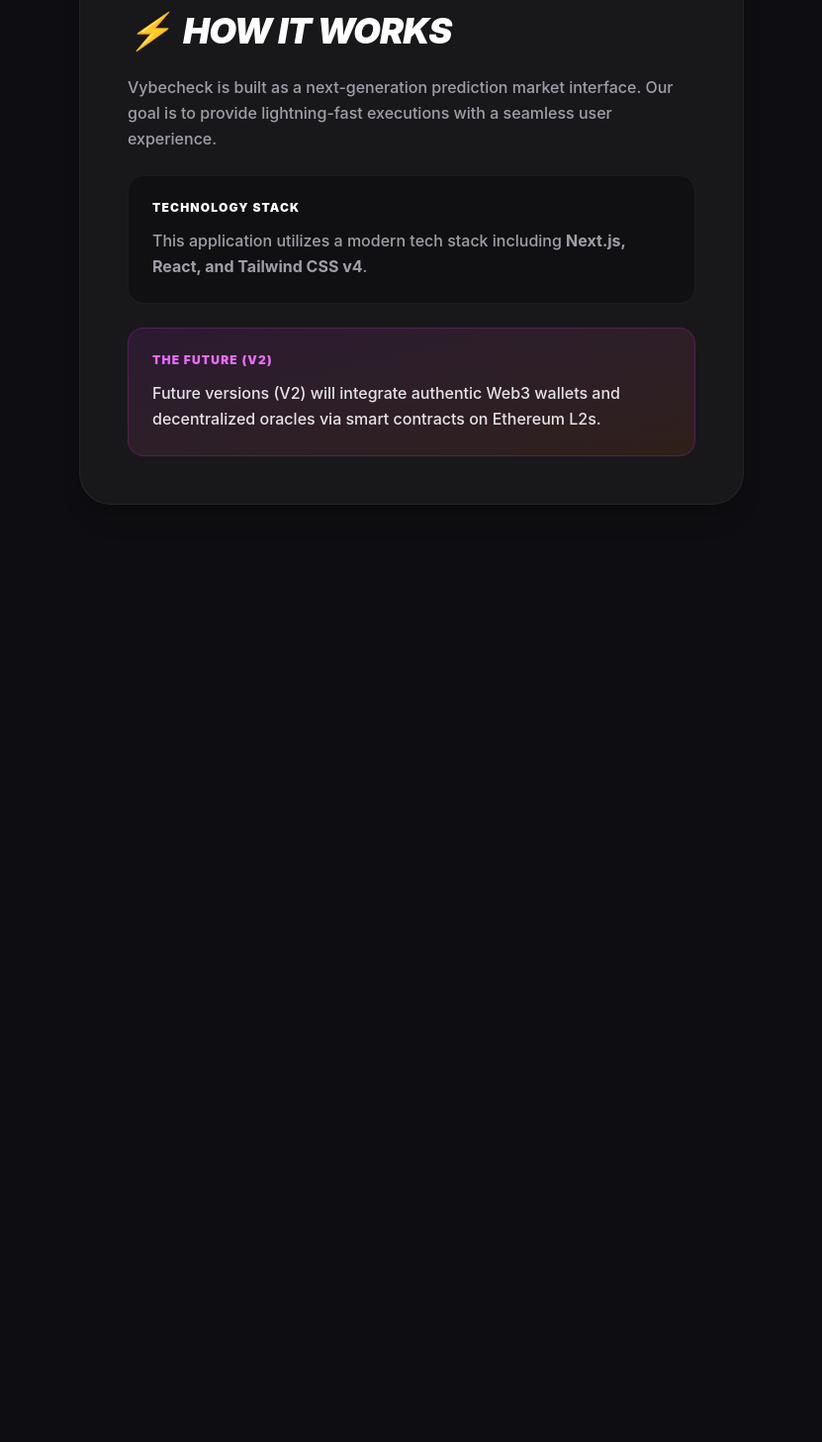
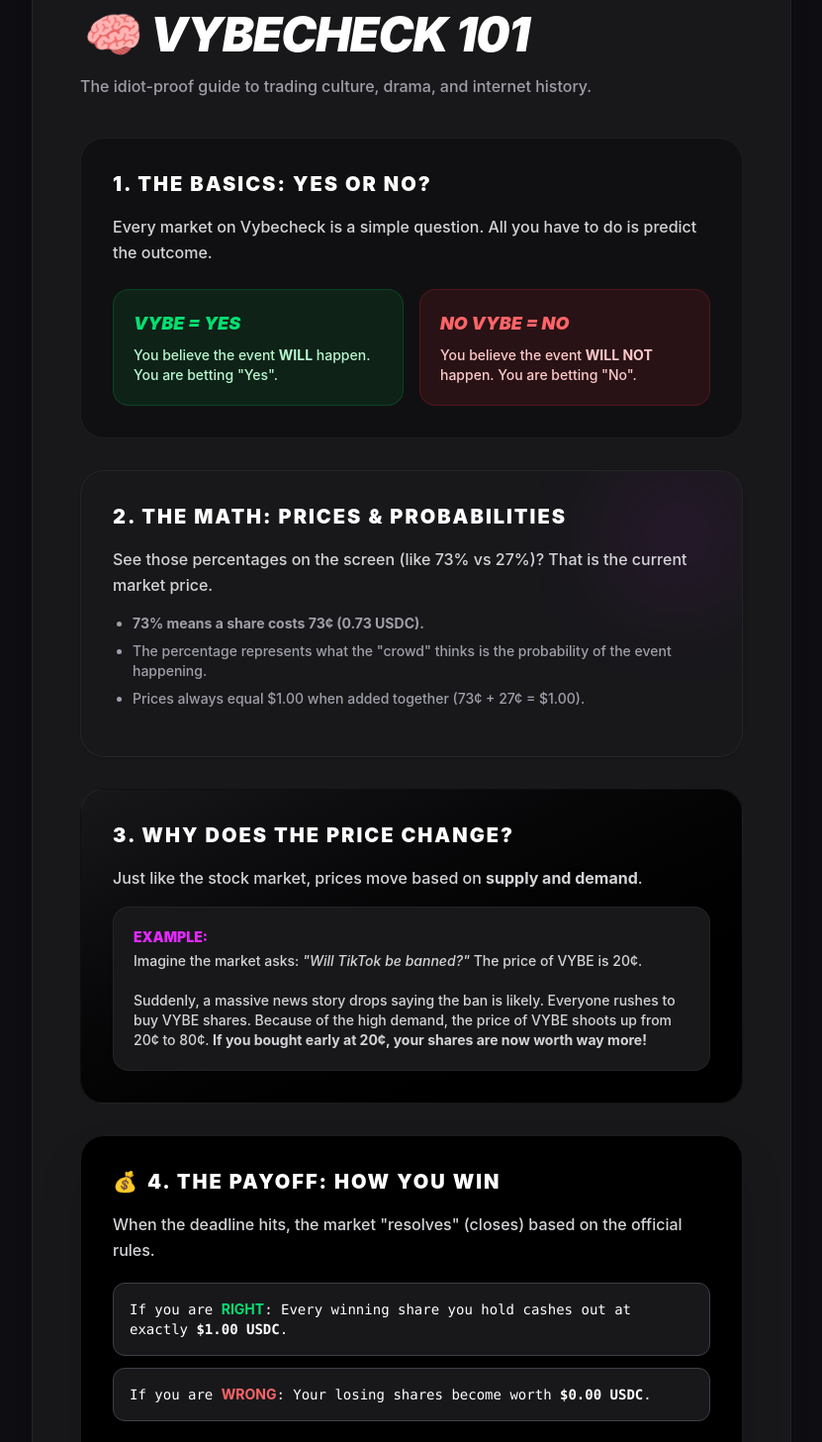
Before and after one commit to deorodesign/vibecheck, a Next.js app: page /how-it-works in a window 1280 px wide. Shown: the part 140-1597 px from the top of the page at 99% size, without its empty margins (224-1055 px from the left). Before the commit the page ends 800 px from the top, so only its background shows below. Built offline with nearby package versions, Linux system fonts and the light colour scheme.

Commit message:
Update page.tsx

```diff
--- a/app/how-it-works/page.tsx
+++ b/app/how-it-works/page.tsx
@@ -3,25 +3,77 @@
 export default function HowItWorksPage() {
   return (
     <main className="min-h-screen bg-zinc-50 dark:bg-[#0e0e12] flex flex-col items-center py-12 px-4 transition-colors duration-500 font-sans">
-      <div className="w-full max-w-2xl bg-white dark:bg-[#18181b] border border-zinc-200 dark:border-white/5 rounded-[2rem] p-8 md:p-12 shadow-xl">
+      <div className="w-full max-w-3xl bg-white dark:bg-[#18181b] border border-zinc-200 dark:border-white/5 rounded-[2rem] p-6 md:p-12 shadow-xl">
         <Link href="/" className="text-zinc-500 hover:text-zinc-900 dark:hover:text-white text-xs font-bold uppercase tracking-widest mb-8 inline-block transition-colors">← Back to Vybecheck</Link>
 
-        <h1 className="text-3xl md:text-4xl font-black uppercase italic tracking-tight text-zinc-900 dark:text-white mb-6 flex items-center gap-3">
-          <span className="text-4xl">⚡</span> How it Works
+        <h1 className="text-3xl md:text-5xl font-black uppercase italic tracking-tight text-zinc-900 dark:text-white mb-4 flex items-center gap-3">
+          <span className="text-4xl md:text-5xl">🧠</span> Vybecheck 101
         </h1>
+        <p className="text-zinc-500 dark:text-zinc-400 font-medium mb-10 text-sm md:text-base">The idiot-proof guide to trading culture, drama, and internet history.</p>
 
-        <div className="space-y-6 text-zinc-600 dark:text-zinc-400 leading-relaxed font-medium">
-          <p>Vybecheck is built as a next-generation prediction market interface. Our goal is to provide lightning-fast executions with a seamless user experience.</p>
+        <div className="space-y-8 text-zinc-700 dark:text-zinc-300 leading-relaxed">
 
-          <div className="p-6 bg-zinc-50 dark:bg-black/30 rounded-2xl border border-zinc-200 dark:border-white/5">
-            <h3 className="text-zinc-900 dark:text-white font-black uppercase tracking-widest text-xs mb-3">Technology Stack</h3>
-            <p>This application utilizes a modern tech stack including <strong>Next.js, React, and Tailwind CSS v4</strong>.</p>
-          </div>
+          {/* KROK 1: ZÁKLADY */}
+          <section className="p-6 md:p-8 bg-zinc-50 dark:bg-black/30 rounded-3xl border border-zinc-200 dark:border-white/5">
+            <h2 className="text-xl font-black uppercase tracking-widest text-zinc-900 dark:text-white mb-4">1. The Basics: Yes or No?</h2>
+            <p className="mb-6 font-medium">Every market on Vybecheck is a simple question. All you have to do is predict the outcome.</p>
 
-          <div className="p-6 bg-gradient-to-br from-fuchsia-500/10 to-orange-500/10 rounded-2xl border border-fuchsia-200 dark:border-fuchsia-500/20">
-            <h3 className="text-fuchsia-600 dark:text-fuchsia-400 font-black uppercase tracking-widest text-xs mb-3">The Future (V2)</h3>
-            <p className="text-zinc-800 dark:text-zinc-200">Future versions (V2) will integrate authentic Web3 wallets and decentralized oracles via smart contracts on Ethereum L2s.</p>
-          </div>
+            <div className="grid grid-cols-1 md:grid-cols-2 gap-4">
+              <div className="p-5 rounded-2xl bg-green-50 dark:bg-green-500/10 border border-green-200 dark:border-green-500/20">
+                <h3 className="text-green-600 dark:text-green-400 font-black italic uppercase text-lg mb-2">VYBE = YES</h3>
+                <p className="text-sm font-medium text-green-800 dark:text-green-200">You believe the event <strong>WILL</strong> happen. You are betting "Yes".</p>
+              </div>
+              <div className="p-5 rounded-2xl bg-red-50 dark:bg-red-500/10 border border-red-200 dark:border-red-500/20">
+                <h3 className="text-red-600 dark:text-red-400 font-black italic uppercase text-lg mb-2">NO VYBE = NO</h3>
+                <p className="text-sm font-medium text-red-800 dark:text-red-200">You believe the event <strong>WILL NOT</strong> happen. You are betting "No".</p>
+              </div>
+            </div>
+          </section>
+
+          {/* KROK 2: CENY A PROCENTA */}
+          <section className="p-6 md:p-8 bg-white dark:bg-[#18181b] rounded-3xl border border-zinc-200 dark:border-white/5 shadow-sm relative overflow-hidden">
+            <div className="absolute top-0 right-0 w-32 h-32 bg-fuchsia-500/10 rounded-full blur-[50px]"></div>
+            <h2 className="text-xl font-black uppercase tracking-widest text-zinc-900 dark:text-white mb-4 relative z-10">2. The Math: Prices & Probabilities</h2>
+            <p className="mb-4 font-medium relative z-10">See those percentages on the screen (like 73% vs 27%)? That is the current market price.</p>
+            <ul className="list-disc pl-5 space-y-2 mb-4 font-medium text-sm relative z-10 text-zinc-600 dark:text-zinc-400">
+              <li><strong>73% means a share costs 73¢ (0.73 USDC).</strong></li>
+              <li>The percentage represents what the "crowd" thinks is the probability of the event happening.</li>
+              <li>Prices always equal $1.00 when added together (73¢ + 27¢ = $1.00).</li>
+            </ul>
+          </section>
+
+          {/* KROK 3: PROČ SE CENA HÝBE */}
+          <section className="p-6 md:p-8 bg-gradient-to-br from-zinc-100 to-zinc-50 dark:from-zinc-900 dark:to-black rounded-3xl border border-zinc-200 dark:border-white/5">
+            <h2 className="text-xl font-black uppercase tracking-widest text-zinc-900 dark:text-white mb-4">3. Why does the price change?</h2>
+            <p className="mb-4 font-medium">Just like the stock market, prices move based on <strong>supply and demand</strong>.</p>
+            <div className="p-5 bg-white dark:bg-[#18181b] rounded-2xl border border-zinc-200 dark:border-white/5 text-sm font-medium">
+              <span className="text-fuchsia-500 font-black uppercase mb-1 block">Example:</span>
+              Imagine the market asks: <em>"Will TikTok be banned?"</em> The price of VYBE is 20¢.<br/><br/>
+              Suddenly, a massive news story drops saying the ban is likely. Everyone rushes to buy VYBE shares. Because of the high demand, the price of VYBE shoots up from 20¢ to 80¢. <strong>If you bought early at 20¢, your shares are now worth way more!</strong>
+            </div>
+          </section>
+
+          {/* KROK 4: JAK SE VYHRÁVÁ */}
+          <section className="p-6 md:p-8 bg-zinc-900 dark:bg-black rounded-3xl border border-zinc-800 dark:border-white/10 text-white shadow-2xl">
+            <h2 className="text-xl font-black uppercase tracking-widest text-white mb-4 flex items-center gap-2">
+              <span className="text-yellow-500">💰</span> 4. The Payoff: How you win
+            </h2>
+            <p className="mb-5 text-zinc-300 font-medium">When the deadline hits, the market "resolves" (closes) based on the official rules.</p>
+
+            <div className="space-y-3 font-mono text-sm">
+              <div className="p-4 bg-zinc-800 dark:bg-zinc-900 rounded-xl border border-zinc-700">
+                If you are <strong className="text-green-400 font-sans uppercase">Right</strong>: Every winning share you hold cashes out at exactly <strong>$1.00 USDC</strong>.
+              </div>
+              <div className="p-4 bg-zinc-800 dark:bg-zinc-900 rounded-xl border border-zinc-700">
+                If you are <strong className="text-red-400 font-sans uppercase">Wrong</strong>: Your losing shares become worth <strong>$0.00 USDC</strong>.
+              </div>
+            </div>
+
+            <p className="mt-5 text-xs text-zinc-400 uppercase tracking-widest font-bold">
+              The earlier you catch the vybe, the cheaper the shares, and the bigger the profit. Buy low, sell high.
+            </p>
+          </section>
+
         </div>
       </div>
     </main>
```
